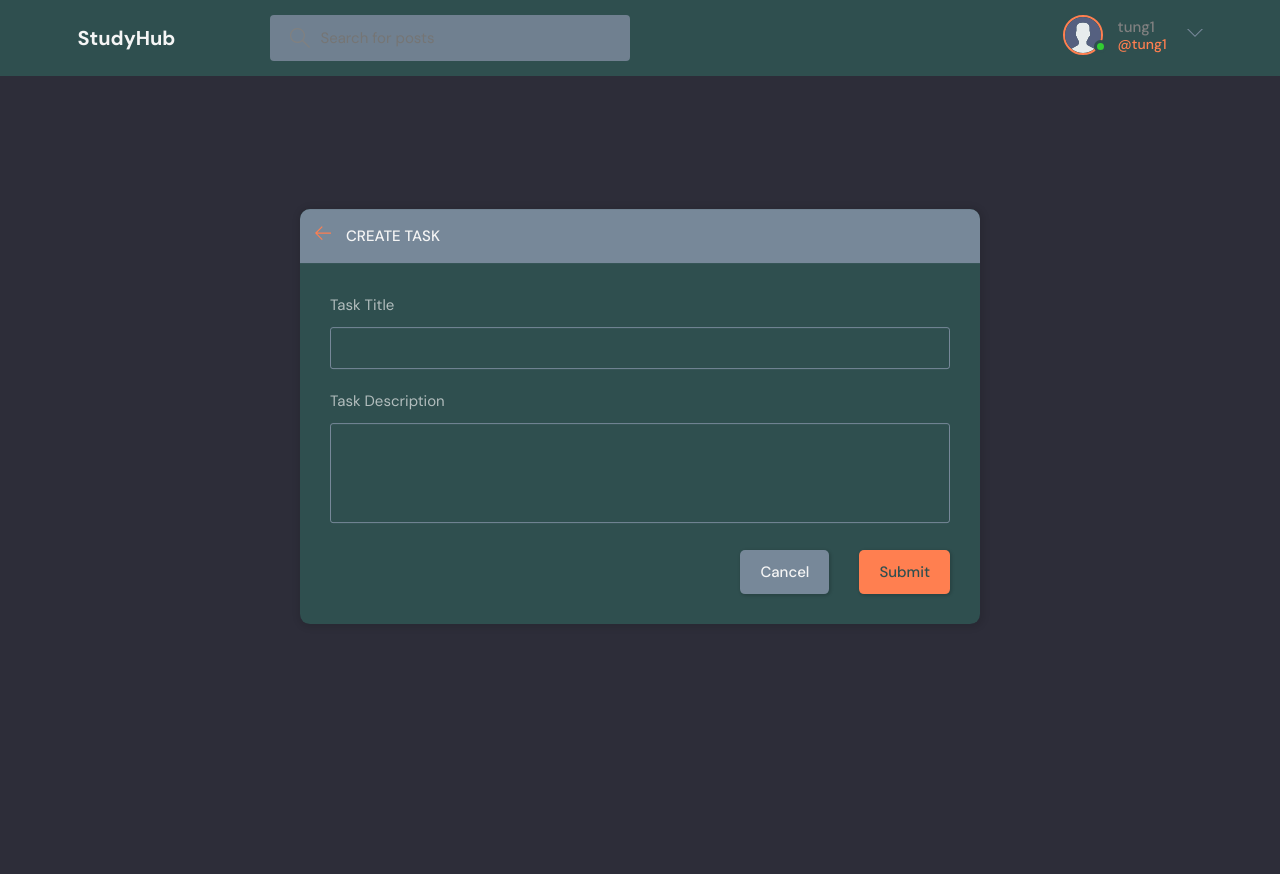
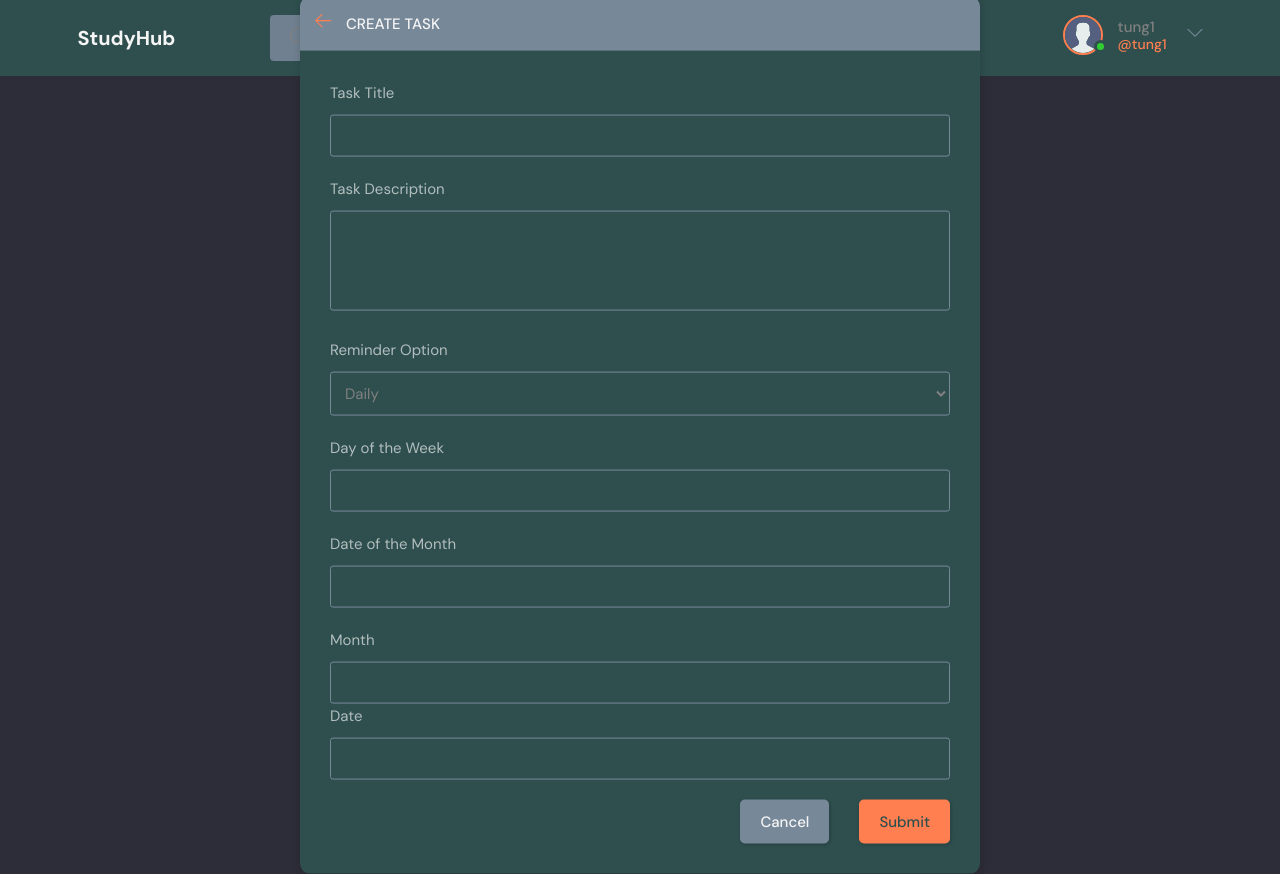
Before and after one commit to TomNgo03/Group_Study, a Django app: page /task/create/ in a window 1280 px wide. Before the commit the page ends 624 px from the top, so only its background shows below. Run offline with Django 3.2, Linux system fonts and the light colour scheme; a user stored in the database is signed in.

Commit message:
Update Task Reminder

```diff
--- a/study_project/templates/study_project/task_create.html
+++ b/study_project/templates/study_project/task_create.html
@@ -21,18 +21,6 @@
         <form class="form" action="" method="POST">
           {% csrf_token %}
 
-          {% comment %} <div class="form__group">
-            <label for="room_topic">Enter a Name</label>
-            <input required type="text" value="{{room.topic.name}}" name="topic" list="topic-list" />
-            <datalist id="topic-list">
-              <select id="room_topic">
-                {% for topic in topics %}
-                <option value="{{topic.name}}">{{topic.name}}</option>
-                {% endfor %}
-              </select>
-            </datalist>
-          </div> {% endcomment %}
-
           <div class="form__group">
             <label for="room_name">Task Title</label>
             {{form.title}}
@@ -41,6 +29,34 @@
           <div class="form__group">
             <label for="room_description">Task Description</label>
             {{form.description}}
+          </div>
+
+          <div class="form__group">
+            <label for="reminder_option">Reminder Option</label>
+            <select name="reminder_option" id="reminder_option">
+              <option value="daily">Daily</option>
+              <option value="weekly">Weekly</option>
+              <option value="monthly">Monthly</option>
+              <option value="yearly">Yearly</option>
+            </select>
+          </div>
+
+          <div id="weekly-form" class="form__group form__group--hidden">
+            <label for="reminder_day">Day of the Week</label>
+            <input type="text" name="reminder_day" id="reminder_day">
+          </div>
+
+          <div id="monthly-form" class="form__group form__group--hidden">
+            <label for="reminder_date">Date of the Month</label>
+            <input type="number" name="reminder_date" id="reminder_date">
+          </div>
+
+          <div id="yearly-form" class="form__group form__group--hidden">
+            <label for="reminder_month">Month</label>
+            <input type="text" name="reminder_month" id="reminder_month">
+
+            <label for="reminder_date">Date</label>
+            <input type="number" name="reminder_date" id="reminder_date">
           </div>
 
           <div class="form__action">
```
